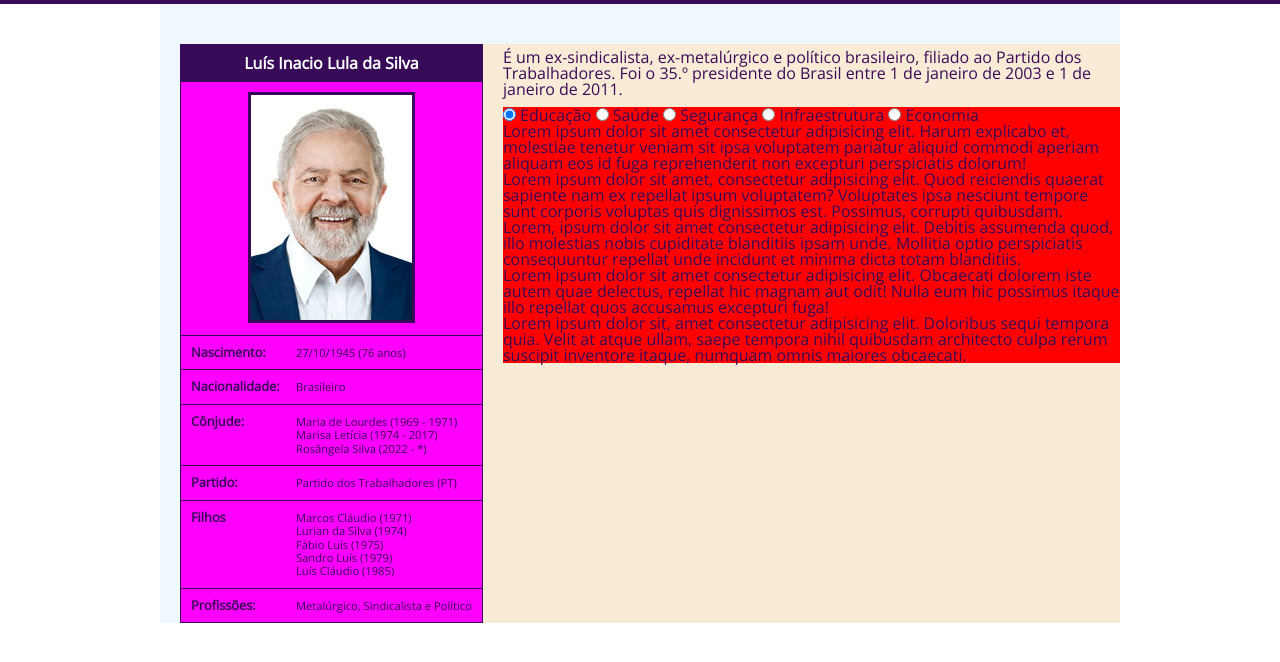
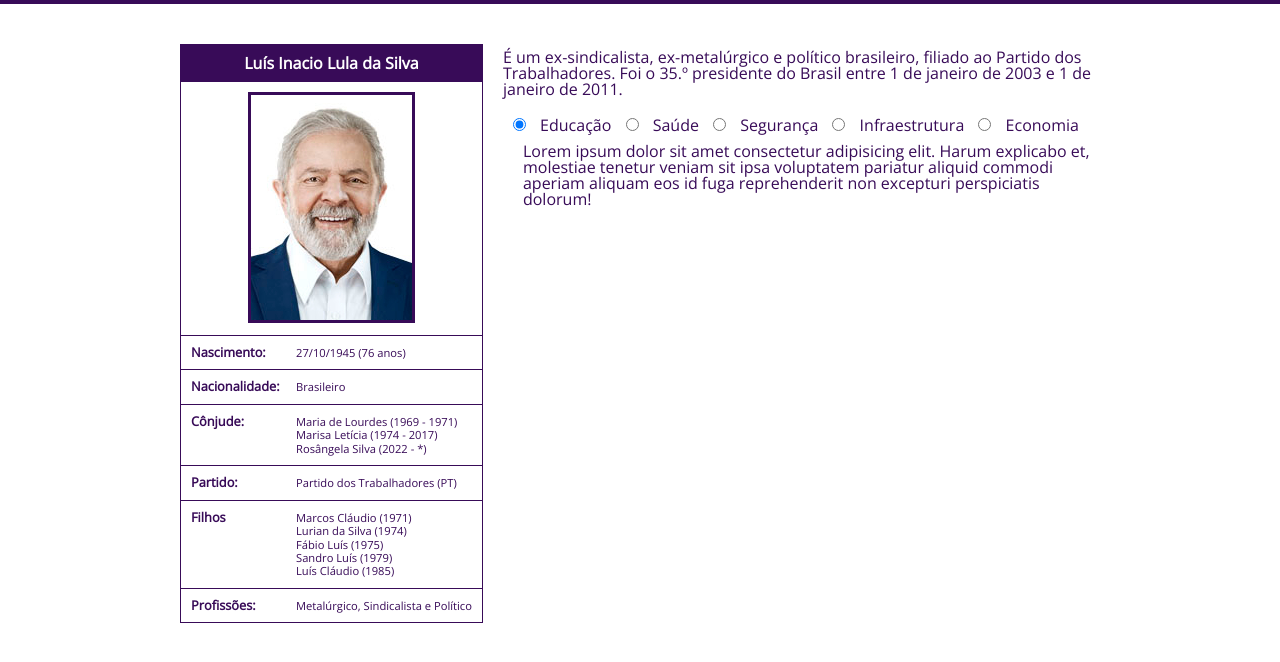
Before and after one commit to onlyBaltaz/onlybaltaz.github.io, a plain HTML site: page lula.html in a window 1280 px wide. Both pictures are taken after a click on the radio button "Educação". Shown: the part 46-708 px from the top of the page. Drawn offline with nearby package versions, Linux system fonts and the light colour scheme.

Commit message:
Update lula.css

```diff
--- a/lula.css
+++ b/lula.css
@@ -49,11 +49,9 @@ main{
     padding: 40px 0 0 20px;
     color: #380B58;
     display: flex;
-    background-color: aliceblue;
 }
 .about table{
     width: max-content;
-    background-color: fuchsia;
 }
 .about table th{
     padding: 10px;
@@ -93,23 +91,47 @@ main{
     color: #380B58;
 }
 
-.submain{
-    background-color: red;
-}
 .submain {
-    background-color: antiquewhite;
+
     display: inline;
 }
 
 .gov_plan{
-    background-color: red;
     margin: 10px 0 0 20px;
 }
 .gov_plan form{
     margin-bottom: 10px;
 }
 
-input#plan:checked ~ .gov_plan p {
-    font-size: 2em;
+.gov_plan p{
+    display: none;
+    padding: 10px;
+}
+.gov_plan{
+    padding: 10px;
+}
 
+.gov_plan input[type="radio"], .gov_plan label{
+    padding: 10px;
 }
+
+.gov_plan input#plan:checked + label[for="plan"] ~ p#text{
+    display: block;
+    color: #380B58;
+}
+.gov_plan input#plan2:checked + label[for="plan2"] ~ p#text2{
+    display: block;
+    color: #380B58;
+}
+.gov_plan input#plan3:checked + label[for="plan3"] ~ p#text3{
+    display: block;
+    color: #380B58;
+}
+.gov_plan input#plan4:checked + label[for="plan4"] ~ p#text4{
+    display: block;
+    color: #380B58;
+}
+.gov_plan input#plan5:checked + label[for="plan5"] ~ p#text5{
+    display: block;
+    color: #380B58;
+}
```
